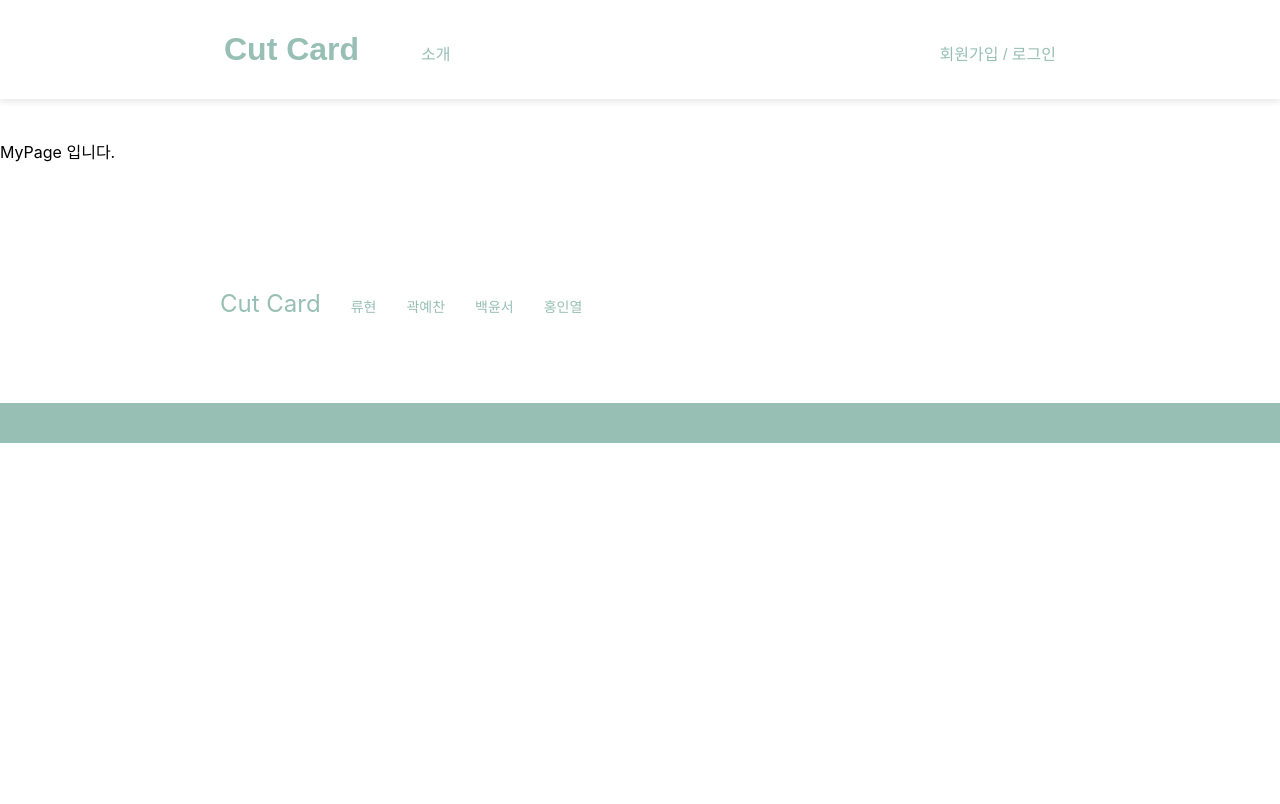
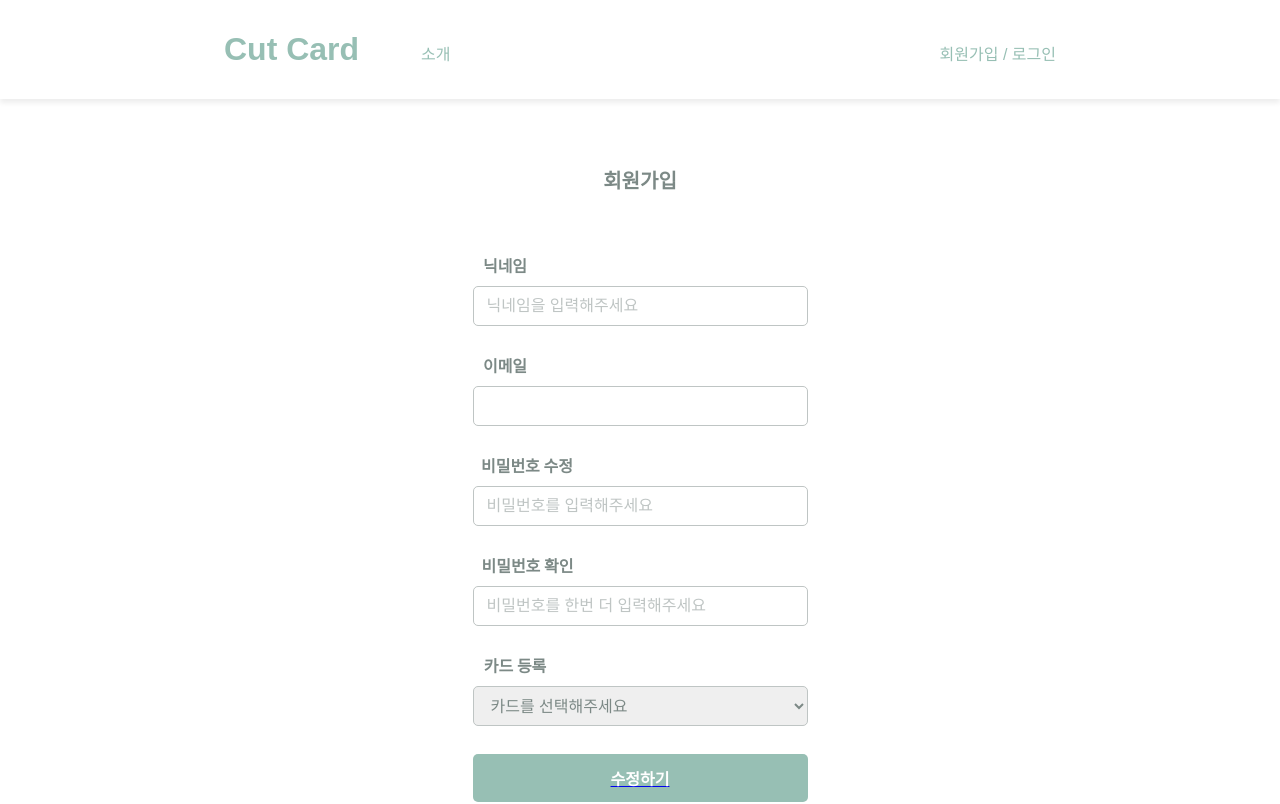
Before and after one commit to hinyc/Cutcard, a React (Create React App) app in the folder client/: page /mypage in a window 1280 px wide. Shown: the top 804 px of the page. Built offline with nearby package versions, Linux system fonts and the light colour scheme.

Commit message:
Add Sign Up, My Page Screen
add email vaildation check(+ button event)
add card list function

```diff
--- a/client/src/App.js
+++ b/client/src/App.js
@@ -8,7 +8,7 @@ import MainPage from "./pages/MainPage";
 import AboutPage from "./pages/AboutPage";
 import LoginPage from "./pages/LoginPage";
 import MyPage from "./pages/MyPage";
-import SignInPage from "./pages/SignInPage";
+import SignUpPage from "./pages/SignUpPage";
 
 function App() {
   return (
@@ -20,7 +20,7 @@ function App() {
         <Route path="/about" element={<AboutPage />} />
         <Route path="/login" element={<LoginPage />} />
         <Route path="/mypage" element={<MyPage />} />
-        <Route path="/signin" element={<SignInPage />} />
+        <Route path="/signup" element={<SignUpPage />} />
       </Routes>
       <Footer />
     </>
--- a/client/src/components/CardList.js
+++ b/client/src/components/CardList.js
@@ -8,6 +8,7 @@ const CardStyle = styled.div`
   border: 1px solid #97bfb4;
   border-radius: 5px;
   background-color: ${(props) => props.background || "white"};
+  margin: 10px 5px 0 5px;
 `;
 
 const Text = styled.span`
@@ -26,20 +27,7 @@ const Button = styled.button`
   cursor: pointer;
 `;
 
-const AddBtn = styled.button`
-  width: 100px;
-  height: 32px;
-  border-radius: 5px;
-  outline: 0;
-  border: 0;
-  background-color: #97bfb4;
-  color: white;
-  font-size: 14px;
-  font-weight: 700;
-  cursor: pointer;
-`;
-
-export function CardList({ text }) {
+function CardList({ text }) {
   return (
     <CardStyle>
       <Text>{text}</Text>
@@ -50,6 +38,4 @@ export function CardList({ text }) {
   );
 }
 
-export function AddCard() {
-  return <AddBtn>추가</AddBtn>;
-}
+export default CardList;
--- a/client/src/components/Select.js
+++ b/client/src/components/Select.js
@@ -9,8 +9,8 @@ const SelectStyle = styled.select`
   font-size: 16px;
   border: 1px solid #bfc5c4;
   border-radius: 5px;
-  color: #bfc5c4;
-  margin-bottom: 27px;
+  color: #7c8986;
+  margin: ${(props) => props.margin || "0 0 27px 0"};
 
   &:focus {
     outline: 1px solid #7c8986;
@@ -22,16 +22,20 @@ const LabelStyle = styled.div`
   padding: 27px 250px 9px 0;
   font-size: 16px;
   font-weight: 700;
-  /* margin: "100px 270px 0 0"; */
 `;
 
 const Option = styled.option``;
 
-function Select({ label, text, options, width, height }) {
+function Select({ label, text, options, width, height, onChange, margin }) {
   return (
     <>
       <LabelStyle>{label}</LabelStyle>
-      <SelectStyle width={width} hidden={height}>
+      <SelectStyle
+        width={width}
+        hidden={height}
+        onChange={onChange}
+        margin={margin}
+      >
         <Option value="value" defaultValue>
           {text}
         </Option>
--- a/client/src/dumyData.js
+++ b/client/src/dummyData.js
@@ -1,39 +1,50 @@
-// dumy data
-const dumy = {
+// dummy data
+const dummy = {
   inComes: [
     {
-      date: '2021-12-14',
-      category: '월급',
+      date: "2021-12-14",
+      category: "월급",
       money: 5000000,
     },
     {
-      date: '2021-12-14',
-      category: '보너스',
+      date: "2021-12-14",
+      category: "보너스",
       money: 1000000,
     },
   ],
   outComes: [
     {
-      date: '2021-12-3',
-      category: '식비',
+      date: "2021-12-3",
+      category: "식비",
       isCash: false,
-      card: 'shinhan',
+      card: "shinhan",
       money: 50000,
     },
     {
-      date: '2021-12-14',
-      category: '공과금',
+      date: "2021-12-14",
+      category: "공과금",
       isCash: true,
       card: null,
       money: 400000,
     },
     {
-      date: '2021-12-26',
-      category: '식비',
+      date: "2021-12-26",
+      category: "식비",
       isCash: false,
-      card: 'samsung',
+      card: "samsung",
       money: 53000,
     },
+  ],
+  cards: [
+    { id: 1, name: "BC", kor: "비씨카드" },
+    { id: 2, name: "KB", kor: "국민카드" },
+    { id: 3, name: "samsung", kor: "삼성카드" },
+    { id: 4, name: "shinhan", kor: "신한카드" },
+    { id: 5, name: "woori", kor: "우리카드" },
+    { id: 6, name: "hana", kor: "하나카드" },
+    { id: 7, name: "lotte", kor: "롯데카드" },
+    { id: 8, name: "hyundai", kor: "현대카드" },
+    { id: 9, name: "NH", kor: "농협카드" },
   ],
 };
 
@@ -69,4 +80,4 @@ const dumy = {
 //     },
 //   ]
 // }
-export default dumy;
+export default dummy;
--- a/client/src/pages/LoginPage.js
+++ b/client/src/pages/LoginPage.js
@@ -23,7 +23,7 @@ function LoginPage() {
       <Link to="/">
         <BigButton text="로그인" margin="12px auto" />
       </Link>
-      <Link to="/signin">
+      <Link to="/signup">
         <BigButton
           text="회원가입"
           background="white"
--- a/client/src/pages/MyPage.js
+++ b/client/src/pages/MyPage.js
@@ -1,7 +1,108 @@
-import React from "react";
+import React, { useState } from "react";
+import { Input, Notification } from "../components/Input";
+import { BigButton } from "../components/Button";
+import { Container, Title } from "../components/Common";
+import { Link } from "react-router-dom";
+import Select from "../components/Select";
+import CardList from "../components/CardList";
+import { FlexContainer } from "../components/Common";
+
+import dummy from "../dummyData";
 
 function MyPage() {
-  return <div>MyPage 입니다.</div>;
+  const [password, setPassword] = useState("");
+  const [passwordCheck, setPasswordCheck] = useState("");
+
+  const cardList = dummy.cards;
+  const [cards, setCards] = useState(cardList);
+  const [userCardList, setUserCardList] = useState([]);
+  const [selected, setSelected] = useState("");
+
+  const onPasswordChange = (e) => {
+    setPassword(e.target.value);
+  };
+
+  const onPasswordChangeCheck = (e) => {
+    setPasswordCheck(e.target.value);
+  };
+
+  const onCardChange = (e) => {
+    setSelected(e.target.value);
+    const newCards = cards.filter((obj) => e.target.value !== obj.kor);
+    setCards(newCards);
+
+    const selectedData = cards.filter((obj) => obj.kor === e.target.value);
+    const newUserCardList = userCardList.concat(selectedData);
+    console.log(newUserCardList);
+    setUserCardList(newUserCardList);
+  };
+
+  return (
+    <Container>
+      <Title margin="66px 0 50px 0" text="회원가입" />
+      <Input
+        label="닉네임"
+        type="text"
+        placeholder="닉네임을 입력해주세요"
+        margin="auto"
+      />
+      <Input label="이메일" type="text" margin="auto" readOnly="true" />
+      {/* Password */}
+      <Input
+        marginLabel="18px 226px 0 0"
+        label="비밀번호 수정"
+        type="password"
+        placeholder="비밀번호를 입력해주세요"
+        margin="auto"
+        value={password}
+        onChange={onPasswordChange}
+      />
+      <Input
+        marginLabel="18px 225px 0 0"
+        label="비밀번호 확인"
+        type="password"
+        placeholder="비밀번호를 한번 더 입력해주세요"
+        margin="auto"
+        value={passwordCheck}
+        onChange={onPasswordChangeCheck}
+      />
+      {password === "" ? null : password === passwordCheck ? (
+        <Notification margin="4px 186px 0 0">
+          * 비밀번호가 일치합니다.
+        </Notification>
+      ) : (
+        <Notification color="#FF6B6B" margin="4px 152px 0 0">
+          * 비밀번호가 일치하지 않습니다.
+        </Notification>
+      )}
+      {/* Card */}
+      <Select
+        label="카드 등록"
+        text="카드를 선택해주세요"
+        options={cards.map((obj) => obj.kor)}
+        onChange={onCardChange}
+        margin="0"
+      />
+      <FlexContainer>
+        {userCardList.map((obj) => (
+          <CardList text={obj.kor} />
+        ))}
+      </FlexContainer>
+      {/* Button */}
+      <Link to="/login">
+        <BigButton text="수정하기" margin="28px auto 12px auto" />
+      </Link>
+      <Link to="/">
+        <BigButton
+          text="취소"
+          background="white"
+          color="#97BFB4"
+          border="1px solid #97BFB4"
+          margin="0 auto 50px auto"
+        />
+      </Link>
+    </Container>
+  );
 }
 
 export default MyPage;
--- a/client/src/pages/SignInPage.js
+++ b/client/src/pages/SignUpPage.js
@@ -4,8 +4,12 @@ import { BigButton } from "../components/Button";
 import { Container, Title } from "../components/Common";
 import { Link } from "react-router-dom";
 import Select from "../components/Select";
+import CardList from "../components/CardList";
+import { FlexContainer } from "../components/Common";
 
-function SignInPage() {
+import dummy from "../dummyData";
+
+function SignUpPage() {
   const [email, setEmail] = useState("");
   const [emailFocused, setEmailFocused] = useState(false);
   const [isEmail, setIsEmail] = useState(false);
@@ -14,16 +18,20 @@ function SignInPage() {
   const [password, setPassword] = useState("");
   const [passwordCheck, setPasswordCheck] = useState("");
 
+  const cardList = dummy.cards;
+  const [cards, setCards] = useState(cardList);
+  const [userCardList, setUserCardList] = useState([]);
+  const [selected, setSelected] = useState("");
+
   const onEmailChange = (e) => {
     const emailValidator =
       /^([\w-]+(?:\.[\w-]+)*)@((?:[\w-]+\.)*\w[\w-]{0,66})\.([a-z]{2,6}(?:\.[a-z]{2})?)$/i;
     const result = emailValidator.test(e.target.value);
-    console.log("이메일 유효성 검사", result);
     setIsEmail(result);
     setEmail(e.target.value);
   };
 
-  const onEmailFocus = (e) => {
+  const onEmailFocus = () => {
     setEmailFocused(true);
   };
 
@@ -39,15 +47,27 @@ function SignInPage() {
     setPasswordCheck(e.target.value);
   };
 
+  const onCardChange = (e) => {
+    setSelected(e.target.value);
+    const newCards = cards.filter((obj) => e.target.value !== obj.kor);
+    setCards(newCards);
+
+    const selectedData = cards.filter((obj) => obj.kor === e.target.value);
+    const newUserCardList = userCardList.concat(selectedData);
+    console.log(newUserCardList);
+    setUserCardList(newUserCardList);
+  };
+
   return (
     <Container>
-      <Title margin="66px 0 px 0" text="회원가입" />
+      <Title margin="66px 0 50px 0" text="회원가입" />
       <Input
         label="닉네임"
         type="text"
         placeholder="닉네임을 입력해주세요"
         margin="auto"
       />
+      {/* Email */}
       <EmailInput
         label="이메일"
         type="text"
@@ -57,6 +77,10 @@ function SignInPage() {
         onChange={onEmailChange}
         onFocus={onEmailFocus}
         onClick={emailExistsCheck}
+        disabled={!isEmail && "true"}
+        opacity={!isEmail && "50%"}
+        hoverOpacity={!isEmail && "50%"}
+        cursor={!isEmail && "default"}
       />
       {emailFocused ? (
         email !== "" && isEmail ? (
@@ -73,6 +97,7 @@ function SignInPage() {
           </Notification>
         )
       ) : null}
+      {/* Password */}
       <Input
         marginLabel="18px 255px 0 0"
         label="비밀번호"
@@ -91,7 +116,7 @@ function SignInPage() {
         value={passwordCheck}
         onChange={onPasswordChangeCheck}
       />
-      {password !== "" && password === passwordCheck ? (
+      {password === "" ? null : password === passwordCheck ? (
         <Notification margin="4px 186px 0 0">
           * 비밀번호가 일치합니다.
         </Notification>
@@ -100,23 +125,25 @@ function SignInPage() {
           * 비밀번호가 일치하지 않습니다.
         </Notification>
       )}
+      {/* Card */}
       <Select
         label="카드 등록"
         text="카드를 선택해주세요"
-        options={[
-          "BC카드",
-          "KB국민카드",
-          "삼성카드",
-          "신한카드",
-          "우리카드",
-          "하나카드",
-          "롯데카드",
-          "현대카드",
-          "NH농협카드",
-        ]}
+        options={cards.map((obj) => obj.kor)}
+        onChange={onCardChange}
+        margin="0"
       />
+      {/*
+      // TODO: x 버튼 누르면 삭제
+      */}
+      <FlexContainer>
+        {userCardList.map((obj) => (
+          <CardList text={obj.kor} />
+        ))}
+      </FlexContainer>
+      {/* Button */}
       <Link to="/login">
-        <BigButton text="가입하기" margin="12px auto" />
+        <BigButton text="가입하기" margin="28px auto 12px auto" />
       </Link>
       <Link to="/">
         <BigButton
@@ -131,4 +158,4 @@ function SignInPage() {
   );
 }
 
-export default SignInPage;
+export default SignUpPage;
```
Also changed, not shown: client/src/components/Common.js (+11 -0 lines), client/src/components/Input.js (+16 -3 lines).
